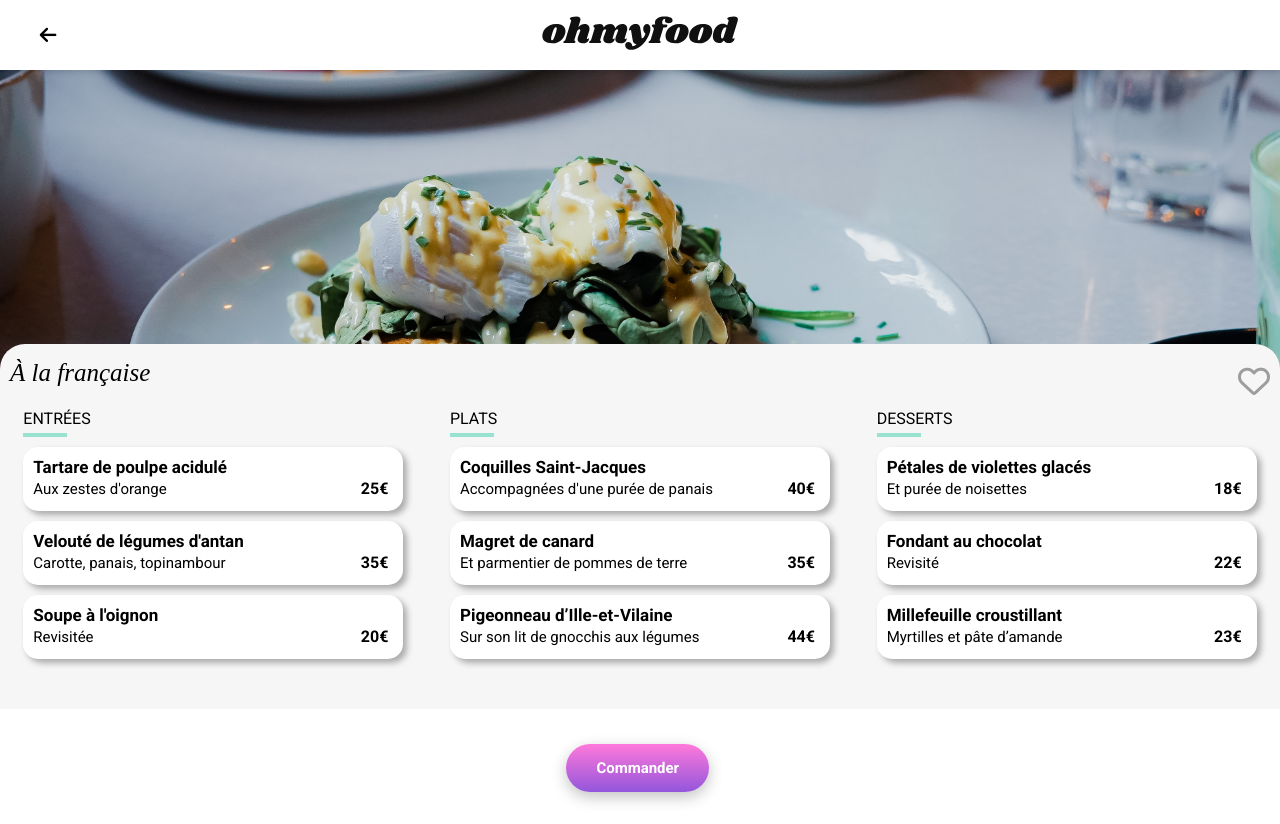
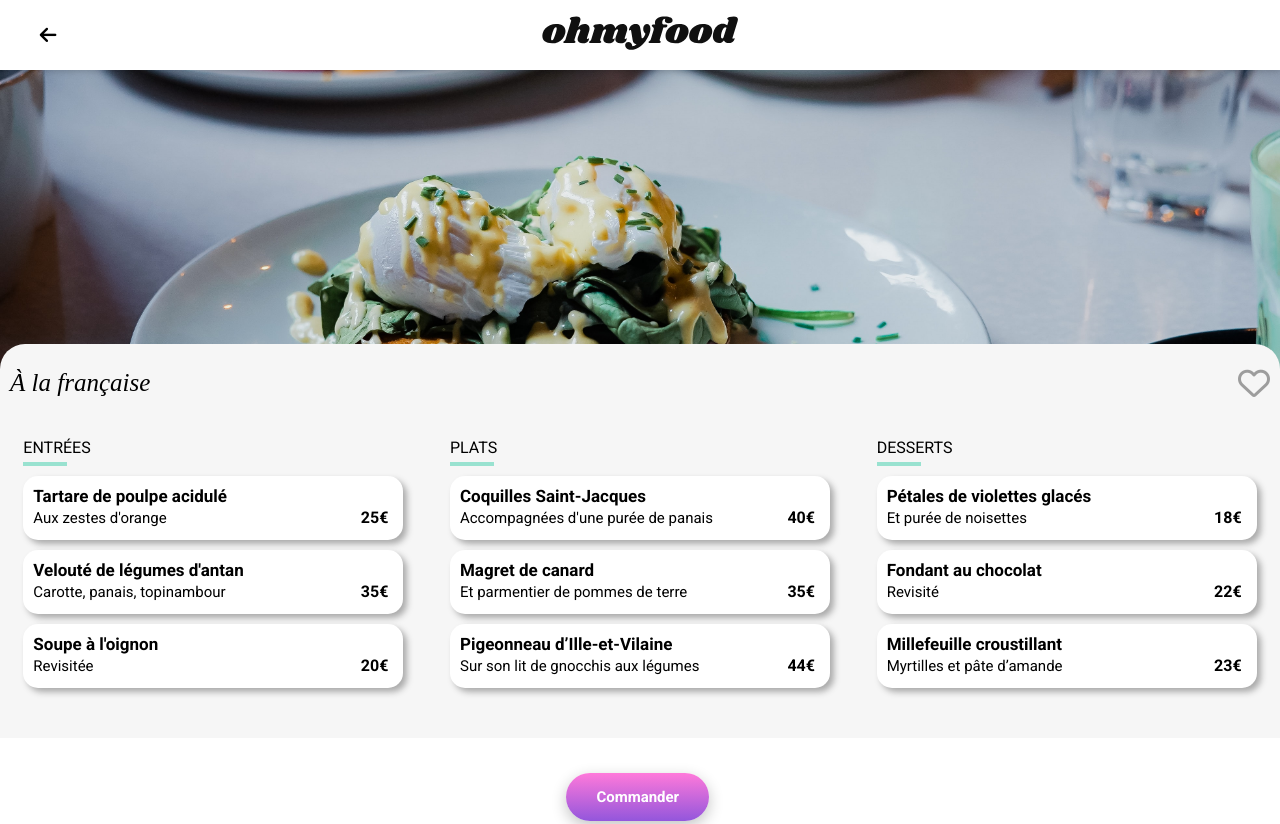
Before and after one commit to Wafa-devweb/github.io-MeftahiWafa_3_31052021, a website: page Menu-A_la_Francaise.html in a window 1280 px wide. Shown: the top 824 px of the page. Drawn offline with Linux system fonts and the light colour scheme; a web font is replaced by a local one.

Commit message:
Update style.css

```diff
--- a/style.css
+++ b/style.css
@@ -1,5 +1,4 @@
 body, html {
-    width : 100%;
     font-family: "Roboto", sans-serif;
     font-size: 16px;
     margin: 0;
@@ -205,9 +204,10 @@ h3 {
     cursor: pointer;
     width: 100%;
     flex-flow: column wrap;
+    margin-top: 55px ;
 }
 .card-cover:hover {
-    transform:scale(1.05);
+    transform:scale(1.01);
     transition: all 0.2s ease-in-out;
   }
 .card-cover{
@@ -285,9 +285,10 @@ figcaption p {
     justify-content: space-between;
     align-items: center;
     padding: 10px;
+    margin-top: 10px ;
 }
 .menu_title .fill_heart{
-    margin-bottom: 20px;
+    margin-bottom: 15px;
 }
 
 .menu_title .title_h2 {
@@ -295,7 +296,6 @@ figcaption p {
     font-style: italic;
     font-family : "Shrikhand", "cursif";
     font-size: 25px;
-    padding-bottom: 20px;
     margin-top: 5px;
 }
 
```
